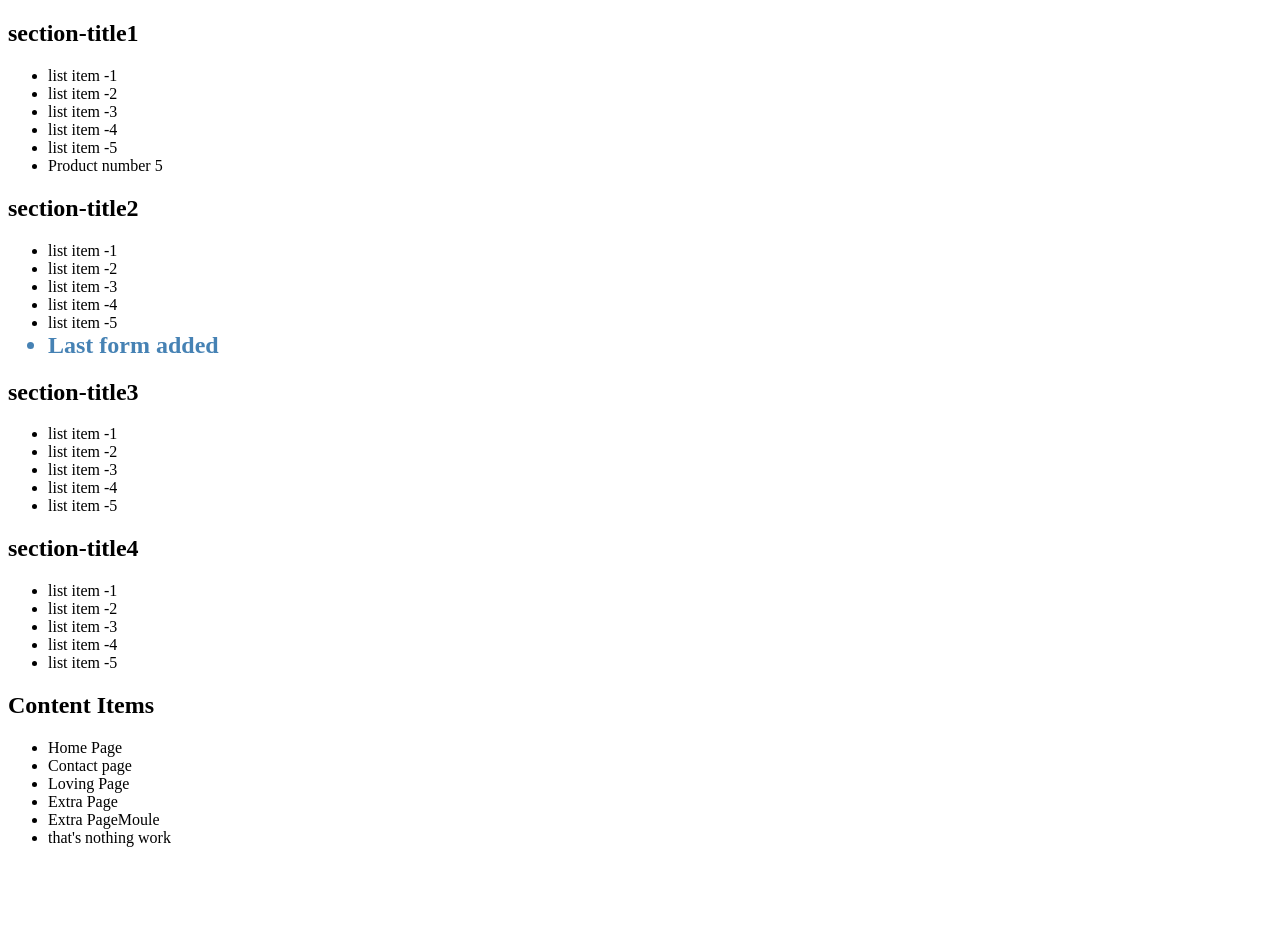
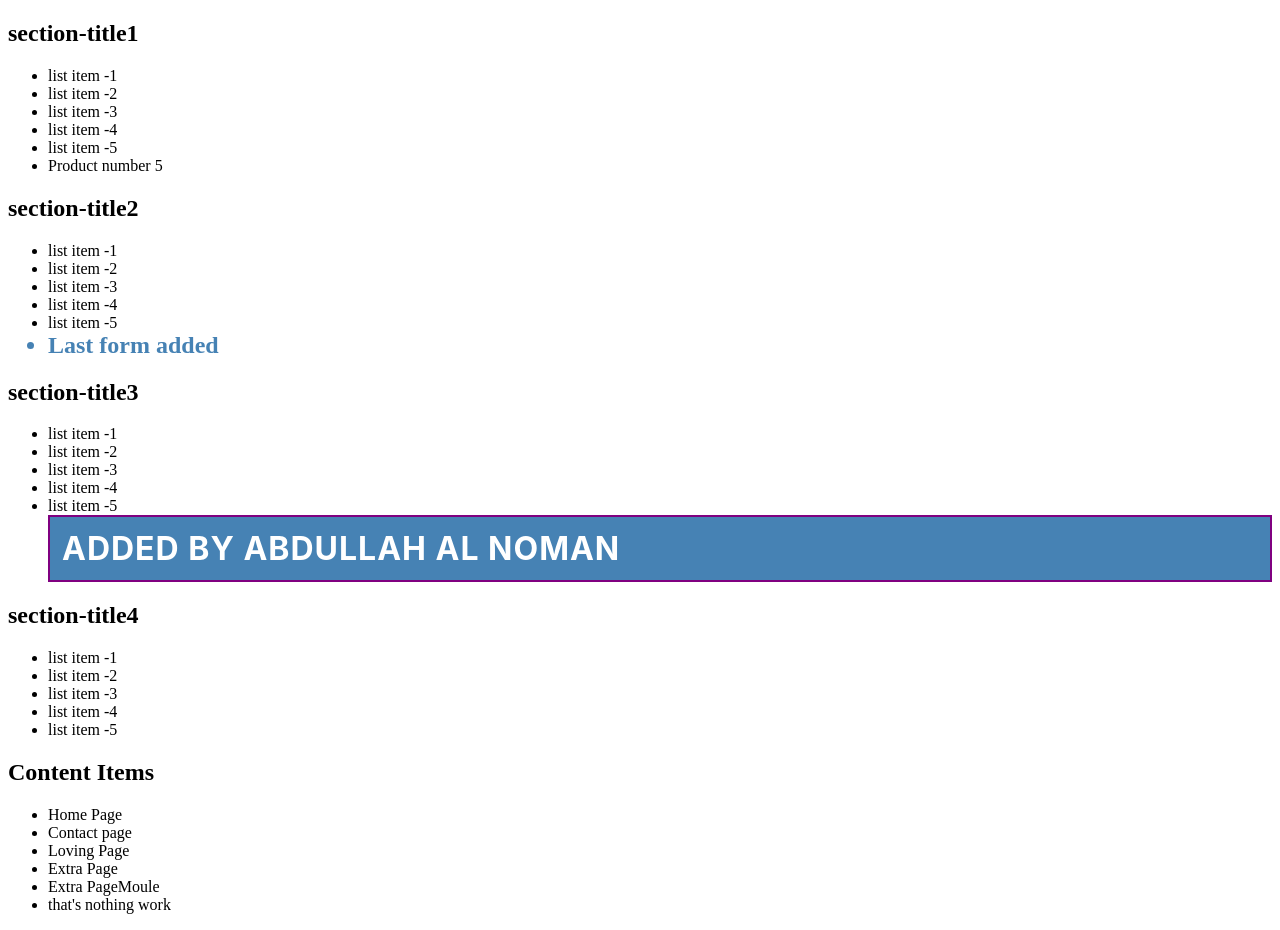
Before and after one commit to ALNoman78/DOM---part---01, a plain HTML site: page index.html in a window 1280 px wide. Before the commit the page ends 863 px from the top, so only its background shows below. Drawn offline with Linux system fonts and the light colour scheme.

Commit message:
styles and appenedChild

```diff
--- a/JS/append.js
+++ b/JS/append.js
@@ -29,3 +29,18 @@ n.style.color = "steelblue"
 n.style.fontSize = "1.5rem"
 n.style.fontWeight = "bold"
 n.style.fontFamily = "Poppins"
+
+
+
+const addAppend = document.querySelector(".add-appendChild")
+const add2 = document.createElement("li")
+add2.innerText = "Added by Abdullah AL Noman"
+add2.style.fontSize  = "32px"
+add2.style.fontWeight = "700"
+add2.style.fontFamily = "inter"
+add2.style.textTransform = "uppercase"
+add2.style.letterSpacing = "1px";
+add2.classList.add("color")
+add2.style.color = "#fff"
+add2.style.padding = "12px"
+addAppend.append(add2)
--- a/index.html
+++ b/index.html
@@ -4,6 +4,7 @@
     <meta charset="UTF-8">
     <meta name="viewport" content="width=device-width, initial-scale=1.0">
     <title>Document</title>
+    <link rel="stylesheet" href="./styles/first.css">
 </head>
 <body>
     <main id="main-container">
@@ -29,7 +30,7 @@
         </section>
         <section>
             <h1>section-title3</h1>
-            <ul>
+            <ul class="add-appendChild">
                 <li>list item -1</li>
                 <li>list item -2</li>
                 <li>list item -3</li>
--- /dev/null
+++ b/styles/first.css
@@ -0,0 +1,5 @@
+.color{
+    background: steelblue;
+    color: #000;
+    border:  2px solid purple;
+}
```
